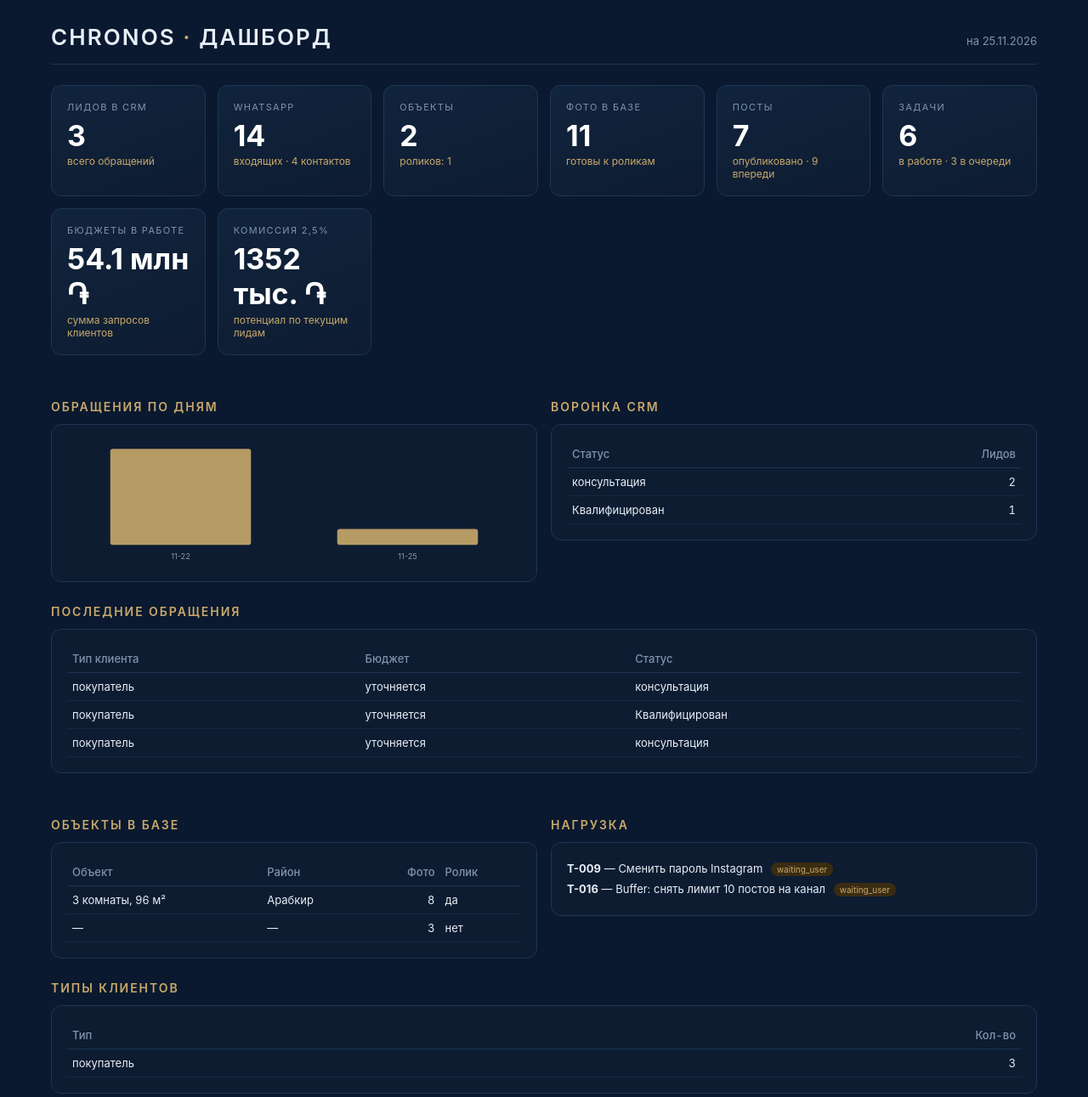
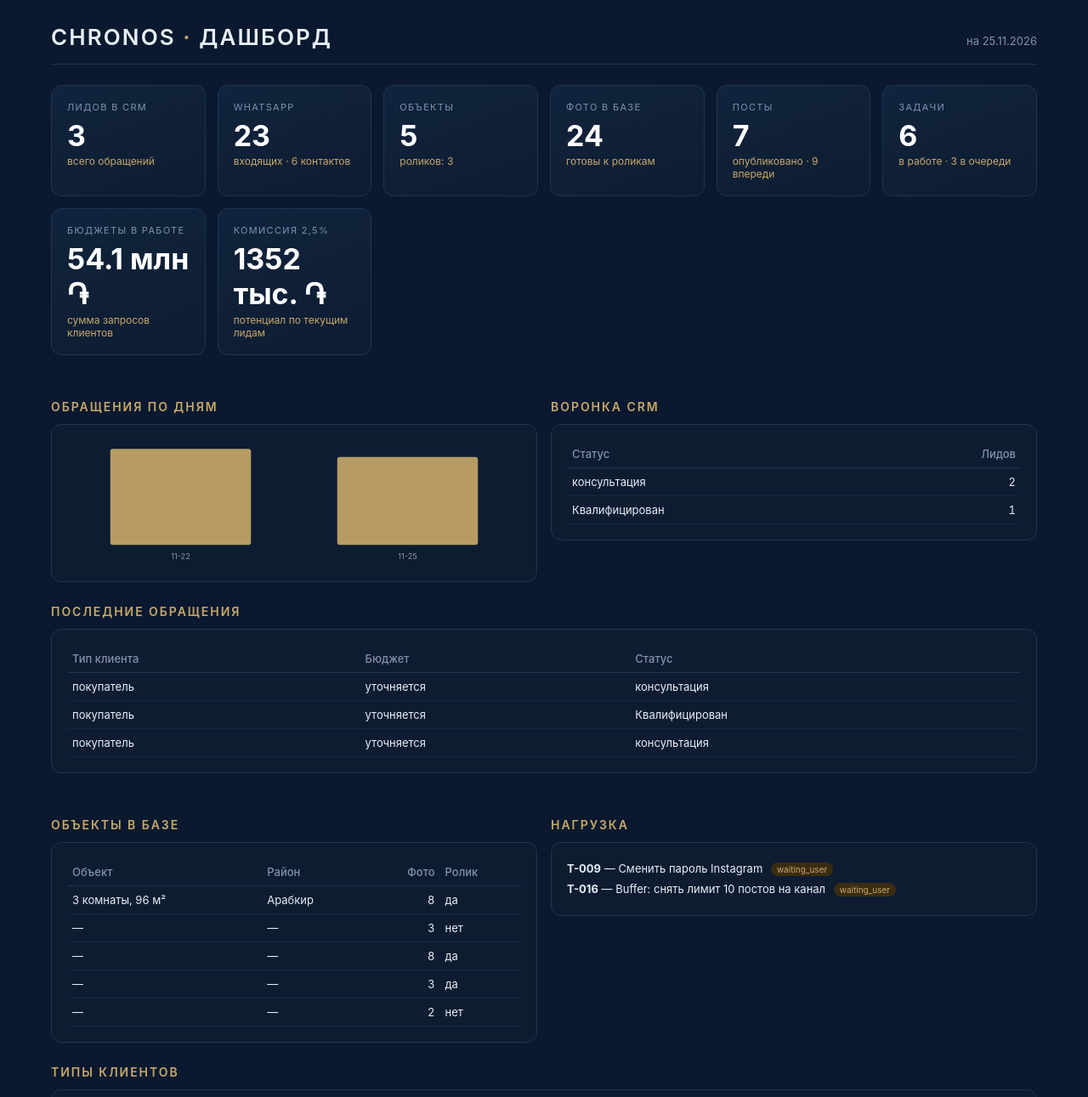
Before and after one commit to revsargs-ux/chronos-dashboard, a plain HTML site: page index.html in a window 1280 px wide. Shown: the top 1291 px of the page at 85% size. Drawn offline with Linux system fonts and the light colour scheme.

Commit message:
Дашборд: обновление данных

```diff
--- a/index.html
+++ b/index.html
@@ -31,9 +31,9 @@
 
 <div class="grid">
  <div class="card"><div class="lbl">Лидов в CRM</div><div class="val">3</div><div class="hint">всего обращений</div></div>
- <div class="card"><div class="lbl">WhatsApp</div><div class="val">14</div><div class="hint">входящих · 4 контактов</div></div>
- <div class="card"><div class="lbl">Объекты</div><div class="val">2</div><div class="hint">роликов: 1</div></div>
- <div class="card"><div class="lbl">Фото в базе</div><div class="val">11</div><div class="hint">готовы к роликам</div></div>
+ <div class="card"><div class="lbl">WhatsApp</div><div class="val">23</div><div class="hint">входящих · 6 контактов</div></div>
+ <div class="card"><div class="lbl">Объекты</div><div class="val">5</div><div class="hint">роликов: 3</div></div>
+ <div class="card"><div class="lbl">Фото в базе</div><div class="val">24</div><div class="hint">готовы к роликам</div></div>
  <div class="card"><div class="lbl">Посты</div><div class="val">7</div><div class="hint">опубликовано · 9 впереди</div></div>
  <div class="card"><div class="lbl">Задачи</div><div class="val">6</div><div class="hint">в работе · 3 в очереди</div></div>
  <div class="card"><div class="lbl">Бюджеты в работе</div><div class="val">54.1 млн ֏</div><div class="hint">сумма запросов клиентов</div></div>
@@ -41,7 +41,7 @@
 </div>
 
 <div class="two">
- <div><h2>Обращения по дням</h2><div class="panel"><svg viewBox="0 0 520 140" style="width:100%;height:auto"><rect x="49.4" y="10.0" width="161.2" height="110.0" rx="3" fill="#C9A96A" opacity="0.9"><title>2026-11-22: 12</title></rect><text x="130.0" y="136" font-size="9" fill="#8899aa" text-anchor="middle">11-22</text><rect x="309.4" y="101.7" width="161.2" height="18.3" rx="3" fill="#C9A96A" opacity="0.9"><title>2026-11-25: 2</title></rect><text x="390.0" y="136" font-size="9" fill="#8899aa" text-anchor="middle">11-25</text></svg></div></div>
+ <div><h2>Обращения по дням</h2><div class="panel"><svg viewBox="0 0 520 140" style="width:100%;height:auto"><rect x="49.4" y="10.0" width="161.2" height="110.0" rx="3" fill="#C9A96A" opacity="0.9"><title>2026-11-22: 12</title></rect><text x="130.0" y="136" font-size="9" fill="#8899aa" text-anchor="middle">11-22</text><rect x="309.4" y="19.2" width="161.2" height="100.8" rx="3" fill="#C9A96A" opacity="0.9"><title>2026-11-25: 11</title></rect><text x="390.0" y="136" font-size="9" fill="#8899aa" text-anchor="middle">11-25</text></svg></div></div>
  <div><h2>Воронка CRM</h2><div class="panel"><table><tr><th>Статус</th><th class="num">Лидов</th></tr><tr><td>консультация</td><td class="num">2</td></tr><tr><td>Квалифицирован</td><td class="num">1</td></tr></table></div></div>
 </div>
 
@@ -52,7 +52,7 @@
 
 <div class="two" style="margin-top:26px">
  <div><h2>Объекты в базе</h2><div class="panel"><table>
-  <tr><th>Объект</th><th>Район</th><th class="num">Фото</th><th>Ролик</th></tr><tr><td>3 комнаты, 96 м²</td><td>Арабкир</td><td class='num'>8</td><td>да</td></tr><tr><td>—</td><td>—</td><td class='num'>3</td><td>нет</td></tr></table></div></div>
+  <tr><th>Объект</th><th>Район</th><th class="num">Фото</th><th>Ролик</th></tr><tr><td>3 комнаты, 96 м²</td><td>Арабкир</td><td class='num'>8</td><td>да</td></tr><tr><td>—</td><td>—</td><td class='num'>3</td><td>нет</td></tr><tr><td>—</td><td>—</td><td class='num'>8</td><td>да</td></tr><tr><td>—</td><td>—</td><td class='num'>3</td><td>да</td></tr><tr><td>—</td><td>—</td><td class='num'>2</td><td>нет</td></tr></table></div></div>
  <div><h2>Нагрузка</h2><div class="panel"><ul><li><b>T-009</b> — Сменить пароль Instagram <span class='tag'>waiting_user</span></li><li><b>T-016</b> — Buffer: снять лимит 10 постов на канал <span class='tag'>waiting_user</span></li></ul></div></div>
 </div>
 
```
